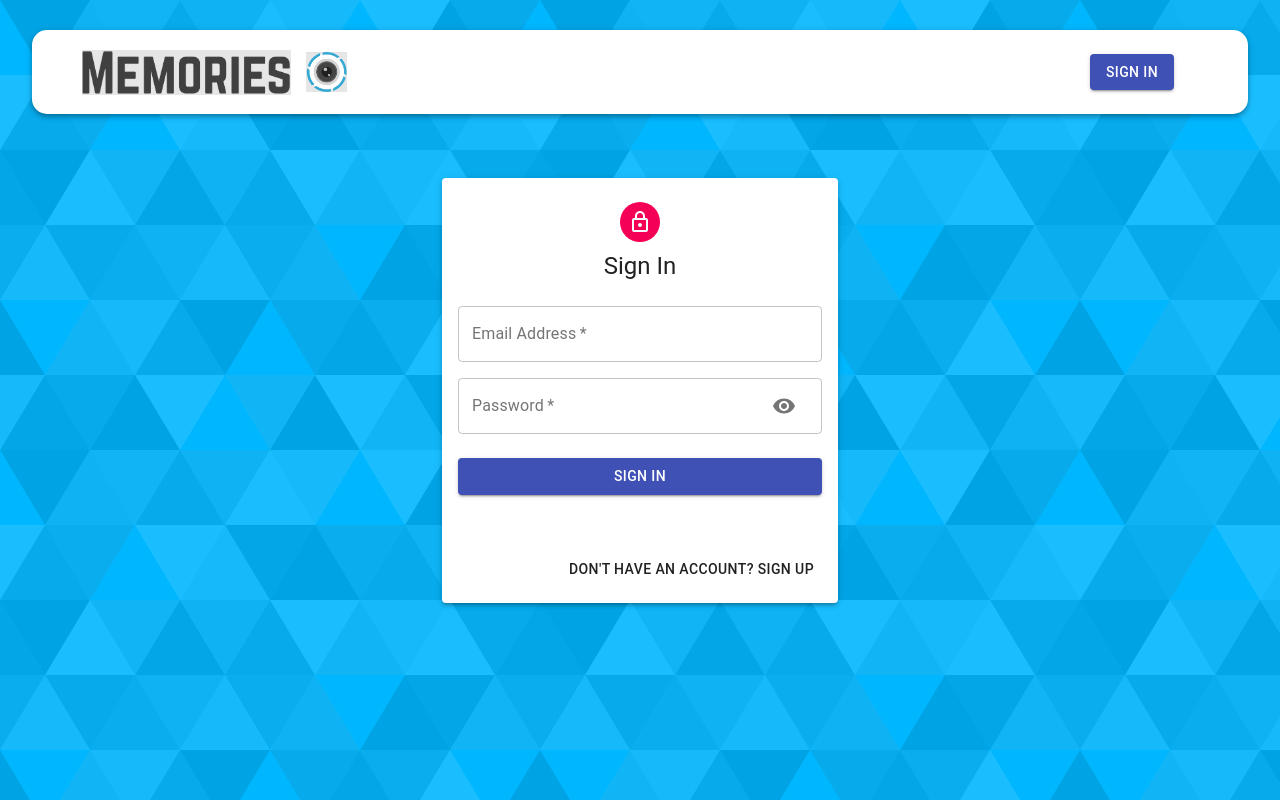
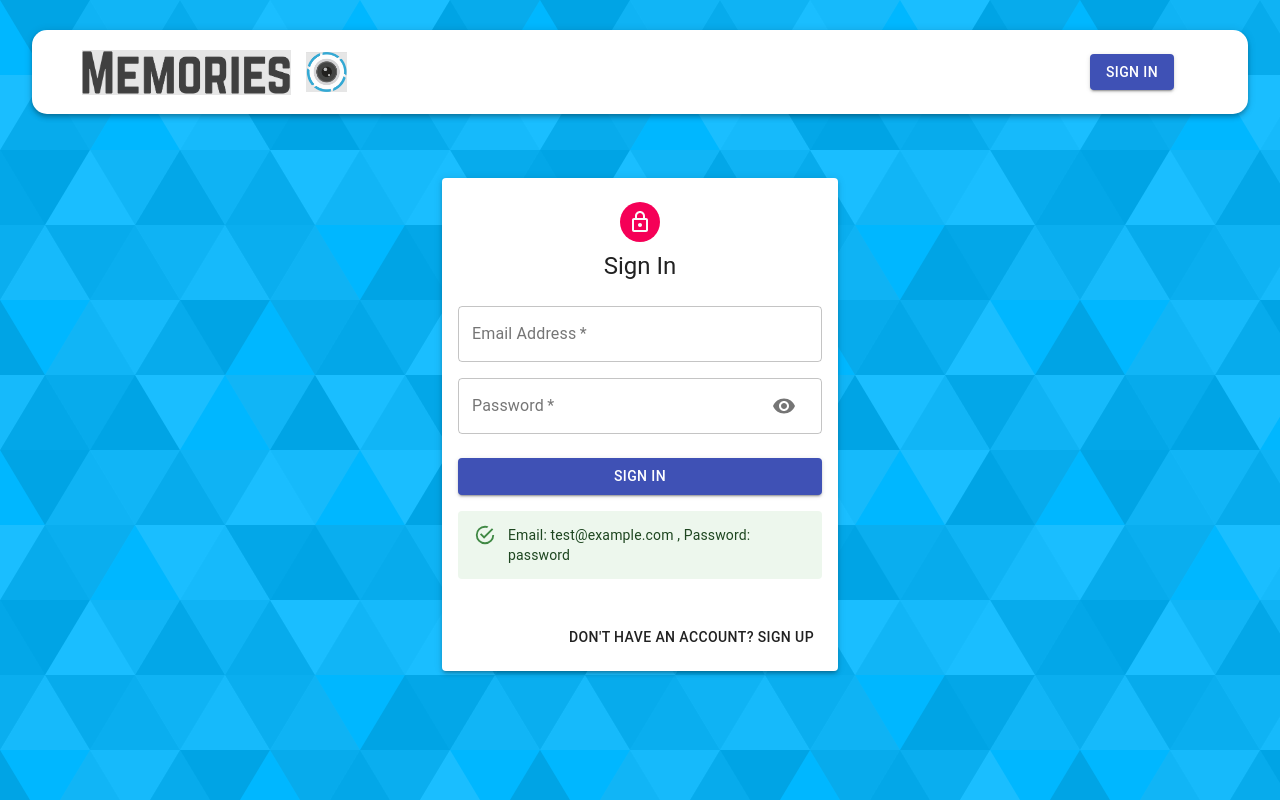
Before and after one commit to lisa1501/Memories-Application-MERN, a React (Create React App) app in the folder client/: page /auth in a window 1280 px wide. Built offline with nearby package versions, Linux system fonts and the light colour scheme; no server answers.

Commit message:
fixed the bug-- picture coudln't render on homepage

```diff
--- a/client/src/api/index.js
+++ b/client/src/api/index.js
@@ -1,6 +1,6 @@
 import axios from 'axios';
 
-const API = axios.create({ baseURL:'http://localhost:8080'})
+const API = axios.create({ baseURL:process.env.REACT_APP_SERVER_URL})
 
 API.interceptors.request.use((req)=>{
     if(localStorage.getItem('profile')) {
--- a/client/src/components/Auth/Auth.js
+++ b/client/src/components/Auth/Auth.js
@@ -5,6 +5,7 @@ import {GoogleLogin, GoogleOAuthProvider} from '@react-oauth/google'
 import { useDispatch } from 'react-redux'
 import { useHistory } from 'react-router-dom';
 import jwt_decode from 'jwt-decode';
+import Alert from "@mui/material/Alert"
 
 import useStyles from './styles';
 import Input from './Input';
@@ -86,6 +87,9 @@ const Auth = () => {
                     <Button type="submit" fullWidth variant="contained" color="primary" className={classes.submit}>
                         {isSignup ? 'Sign Up' :' Sign In'}
                     </Button>
+                    <Alert message="success">
+                            Email: test@example.com , Password: password
+                    </Alert>
 
                     <GoogleOAuthProvider clientId={process.env.REACT_APP_GOOGLE_CLIENT_ID}>
                         <GoogleLogin
@@ -102,6 +106,7 @@ const Auth = () => {
                             </Button>
                         </Grid>
 
+
                     </Grid>
                 </form>
             </Paper>
--- a/client/src/components/Home/Home.js
+++ b/client/src/components/Home/Home.js
@@ -81,6 +81,7 @@ const Home = () => {
                                 variant="contained"
                             >
                                 Search
+
                             </Button>
                         </AppBar>
                         <Form currentId={currentId} setCurrentId={setCurrentId} />
--- a/client/src/components/Posts/Post/Post.js
+++ b/client/src/components/Posts/Post/Post.js
@@ -50,8 +50,8 @@ const Post = ({ post, setCurrentId }) => {
 
     return (
         <Card className={classes.card} raised elevation={6}>
-            <ButtonBase className={classes.cardActions} onClick={openPost}>
-            <CardMedia className={classes.media} img={post.selectedFile
+            <ButtonBase className={classes.cardAction} onClick={openPost}>
+            <CardMedia className={classes.media} image={post.selectedFile
             || 'https://user-images.githubusercontent.com/194400/49531010-48dad180-f8b1-11e8-8d89-1e61320e1d82.png'}  title={post.title}/>
             <div className={classes.overlay}>
                 <Typography variant='h6'>{post.name}</Typography>
```
Also changed, not shown: client/package.json (+6 -2 lines), client/src/components/Form/Form.js (+6 -6 lines), client/src/components/Posts/Post/styles.js (indentation only), client/src/components/Posts/Post/test.js (added), 2 other files (tests, documents, lock files or other folders).
